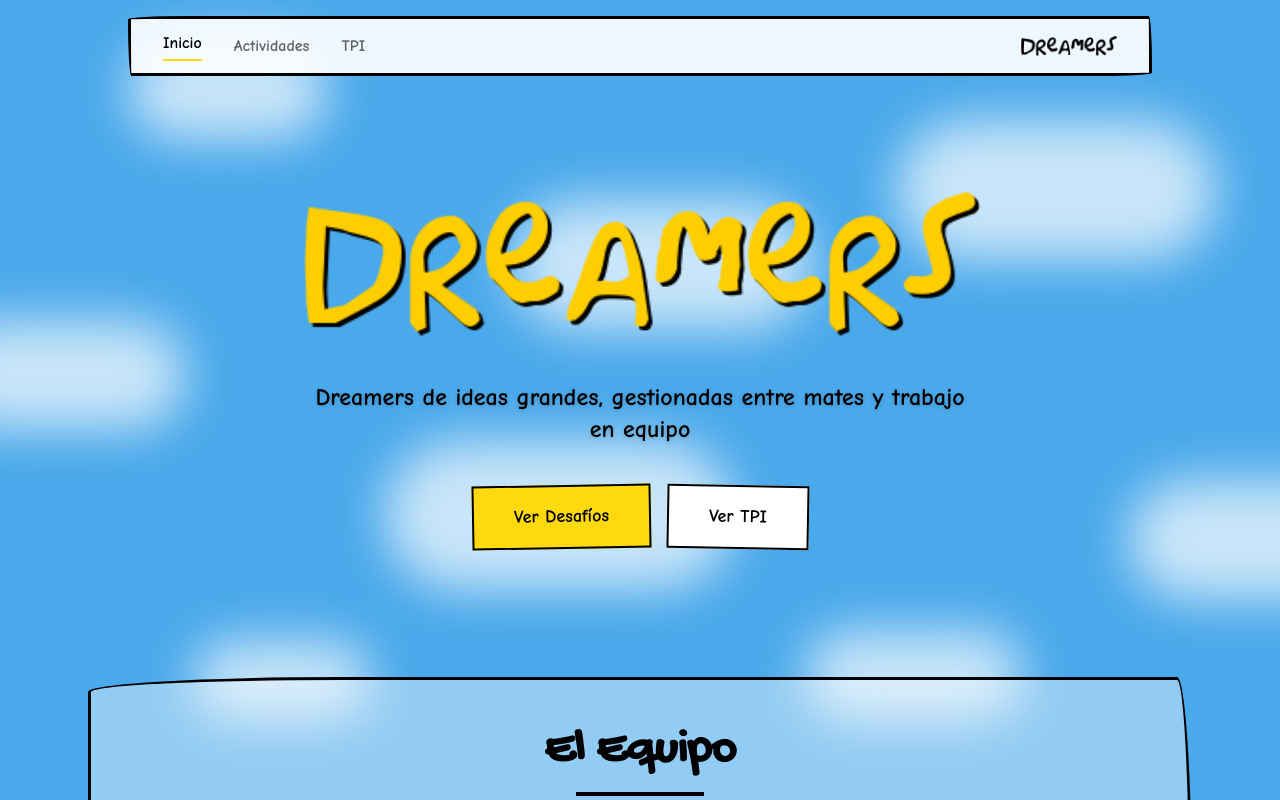
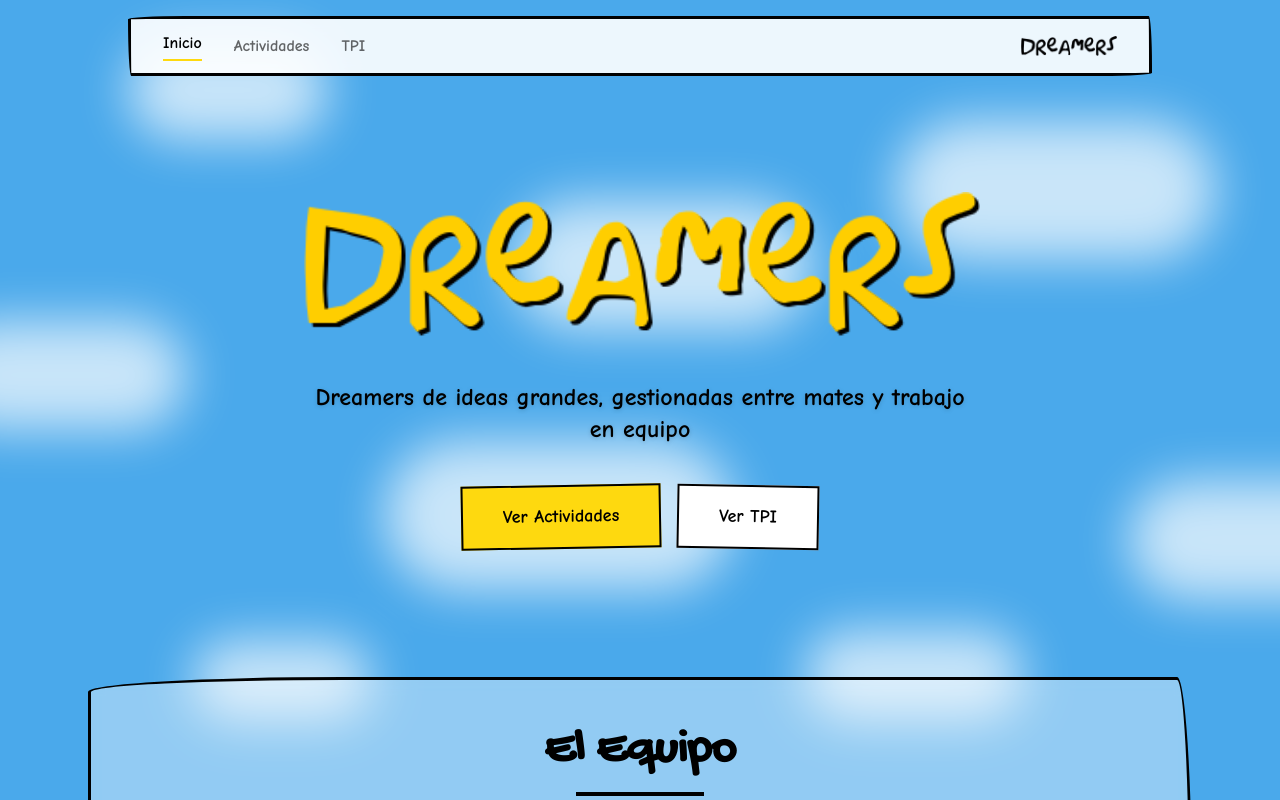
Before and after one commit to yoelmarain/Sitio-Gerencial, a React (Vite) app: page / in a window 1280 px wide. Shown: the top 800 px of the page. Built offline with nearby package versions, Linux system fonts and the light colour scheme.

Commit message:
desafio 8

```diff
--- a/src/components/Hero.jsx
+++ b/src/components/Hero.jsx
@@ -18,8 +18,8 @@ export default function Hero() {
         </p>
 
         <div className="flex flex-col md:flex-row gap-4 justify-center items-center">
-          <Link to="/desafios" className="bg-simpson-yellow text-black border-2 border-black px-10 py-4 font-bold text-lg hover:translate-x-1 hover:translate-y-1 transition-transform -rotate-1 cursor-pointer">
-            Ver Desafíos
+          <Link to="/actividades" className="bg-simpson-yellow text-black border-2 border-black px-10 py-4 font-bold text-lg hover:translate-x-1 hover:translate-y-1 transition-transform -rotate-1 cursor-pointer">
+            Ver Actividades
           </Link>
           <Link to="/tpi" className="bg-white text-black border-2 border-black px-10 py-4 font-bold text-lg hover:-translate-x-1 hover:-translate-y-1 transition-transform rotate-1 cursor-pointer">
             Ver TPI
--- a/src/data/actividades.js
+++ b/src/data/actividades.js
@@ -13,7 +13,13 @@ const actividades = [
     titulo: "Diagrama de Causa-Efecto",
     link: 'https://docs.google.com/document/d/10u8nyw3T2xjuEtwlQMSaiGvgiAWcU_Low9czxh8VNn8/edit?usp=sharing',
     tipo: "docs"
+  },
+  {
+    titulo: "Visita Experto",
+    link: 'https://docs.google.com/document/d/1xUFZCIsQHqnT9P0aXztVQGx857BKh7mF-bpD_5PBiZI/edit?usp=sharing',
+    tipo: "docs"
   }
+
 ]
 
 export default actividades
```
